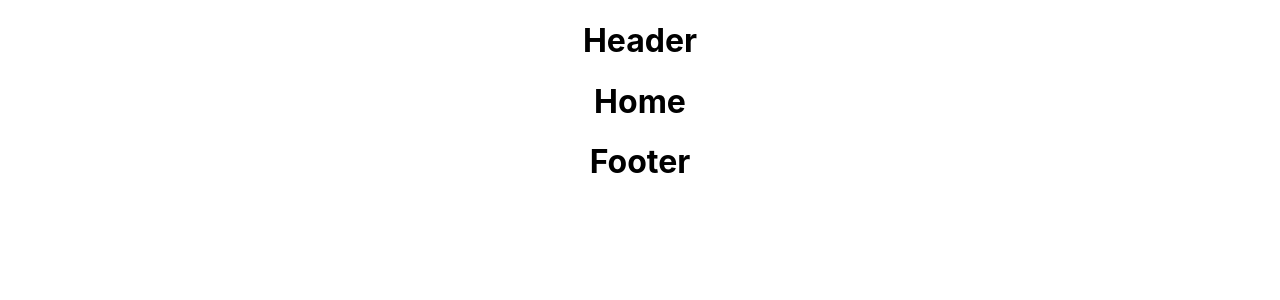
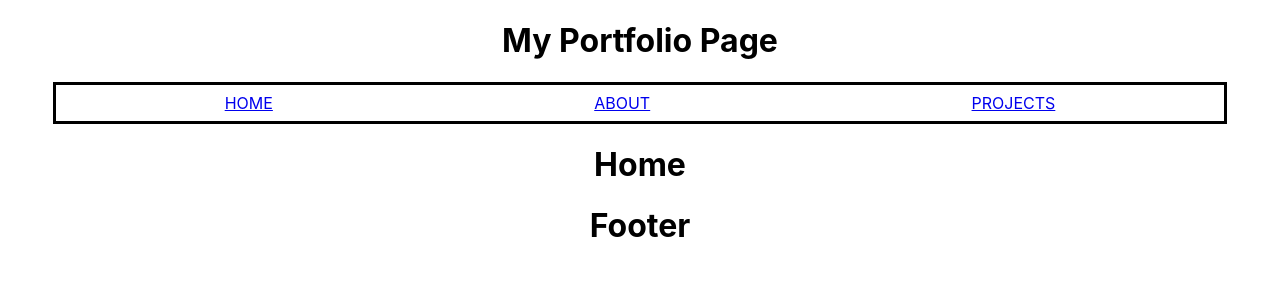
Before and after one commit to Jonathan2025/FRONTEND-ExpressReactPortfolio, a React (Create React App) app: page / in a window 1280 px wide. Shown: the top 300 px of the page. Built offline with nearby package versions, Linux system fonts and the light colour scheme.

Commit message:
added simple style and the links in the header.js which will be rendered on the page

```diff
--- a/src/components/Header.js
+++ b/src/components/Header.js
@@ -1,6 +1,36 @@
+// 7 import link from router dom
+import { Link } from "react-router-dom"
+
 // 3) created the component and added simple boiler plates
 function Header(props) {
-    return <h1>Header</h1>;
+
+  //8) simple inline style for the nav tag and we will use it below in step 9
+  const navStyle = {
+    display: "flex",
+    justifyContent: "space-around",
+    border: "3px solid black",
+    padding: "8px",
+    width: "90%",
+    margin: "auto",
+  }
+
+  // 9 return statement that will render the links to the pages, we also added in the style from above in step 8
+  return (
+    <header>
+      <h1>My Portfolio Page</h1>
+      <nav style={navStyle}>
+        <Link to="/">
+          <div>HOME</div>
+        </Link>
+        <Link to="/about">
+          <div>ABOUT</div>
+        </Link>
+        <Link to="/projects">
+          <div>PROJECTS</div>
+        </Link>
+      </nav>
+    </header>
+  )
   }
 
   export default Header;
```
